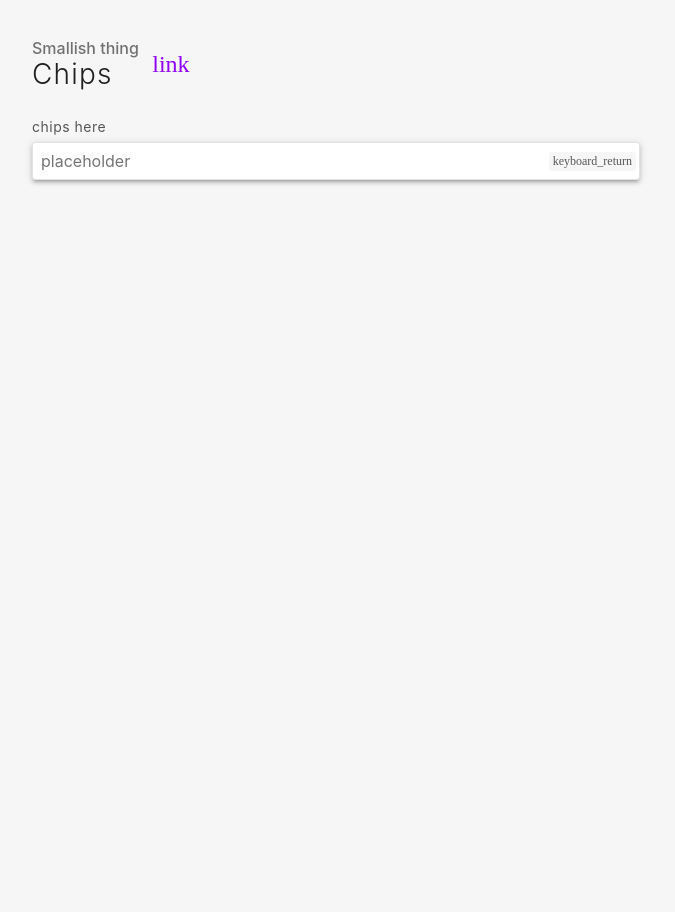
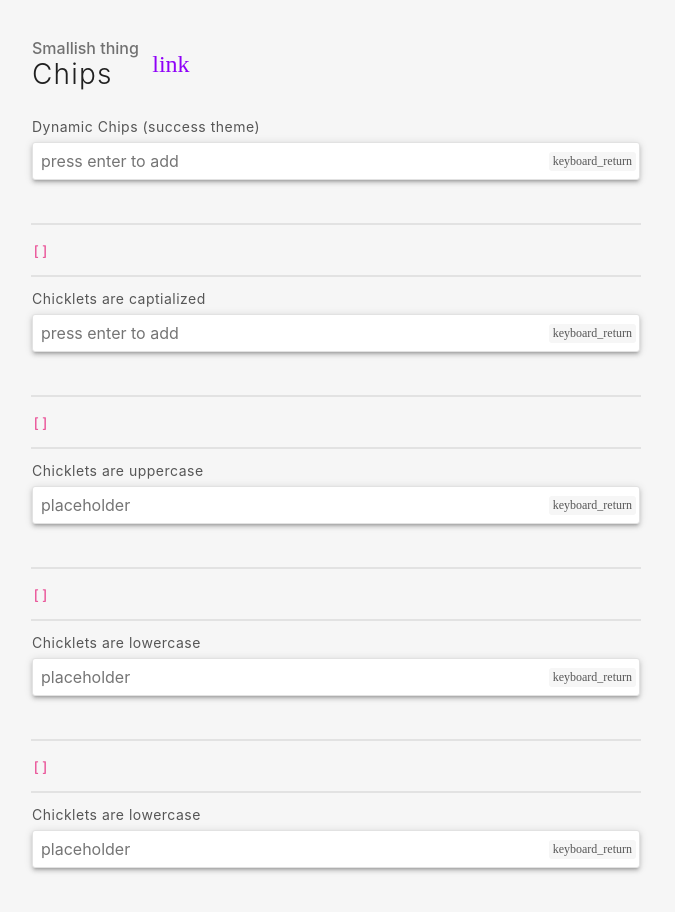
Before and after one commit to strizich/sdui, a Vue app: page /components/form-controls in a window 1280 px wide. Shown: the part 1620-2532 px from the top of the page, without its empty margins (0-675 px from the left). Before the commit the page ends 1860 px from the top, so only its background shows below. Built offline with nearby package versions, Linux system fonts and the light colour scheme.

Commit message:
update chips with more features

```diff
--- a/src/components/ChipsDemo.vue
+++ b/src/components/ChipsDemo.vue
@@ -1,15 +1,63 @@
 <template>
   <div class="demo">
+    <section-header title="Chips" sub-title="Smallish thing" hash="#chips"/>
     <div class="demo__item">
-    <section-header title="Chips" sub-title="Smallish thing" hash="#chips"/>
-    <sd-chip label="chips here" v-model="state.chipsArray" placeholder="placeholder"/>
+      <!-- TODO: snake, camel, and kebab casing options for output -->
+      <!-- TODO: error handling -->
+      <sd-chip
+        label="Dynamic Chips (success theme)"
+        theme="success"
+        v-model="state.chipsArrayFour"
+        placeholder="press enter to add"
+      />
+      <hr class="sd--divider"/>
+        <code>{{state.chipsArrayFour}}</code>
+      <hr class="sd--divider"/>
+      <sd-chip
+        label="Chicklets are captialized"
+        v-model="state.chipsArrayOne"
+        theme="warning"
+        captialize
+        placeholder="press enter to add"
+      />
+      <hr class="sd--divider"/>
+        <code>{{state.chipsArrayOne}}</code>
+      <hr class="sd--divider"/>
+
+      <sd-chip
+        label="Chicklets are uppercase"
+        v-model="state.chipsArrayTwo"
+        uppercase
+        placeholder="placeholder"
+      />
+      <hr class="sd--divider"/>
+        <code>{{state.chipsArrayTwo}}</code>
+      <hr class="sd--divider"/>
+
+      <sd-chip
+        label="Chicklets are lowercase"
+        v-model="state.chipsArrayThree"
+        lowercase
+        placeholder="placeholder"
+      />
+      <hr class="sd--divider"/>
+        <code>{{state.chipsArrayThree}}</code>
+      <hr class="sd--divider"/>
+
+      <sd-chip
+        label="Chicklets are lowercase"
+        v-model="state.chipsArrayThree"
+        :error="true"
+        lowercase
+        placeholder="placeholder"
+      />
     </div>
   </div>
 </template>
 
 <script>
 import SectionHeader from '@/components/SectionHeader'
-import { reactive } from 'vue'
+import { reactive, watch } from 'vue'
 import { SdChip } from '@/library'
 
 export default {
@@ -19,11 +67,20 @@ export default {
   },
   setup () {
     const state = reactive({
-      chipsArray: ['one', 'two', 'three']
+      chipsArrayOne: [],
+      chipsArrayTwo: [],
+      chipsArrayThree: [],
+      chipsArrayFour: [],
+      setting: 'none'
+    })
+
+    watch(() => state.setting, (newValue) => {
+      if (newValue) {
+        state.chipsArray = []
+      }
     })
     return { state }
   }
-
 }
 </script>
 
--- a/src/library/components/SdChicklet/SdChip.vue
+++ b/src/library/components/SdChicklet/SdChip.vue
@@ -1,18 +1,19 @@
 <template>
   <div class="sd--chip">
     <sd-field
+      ref="inputRef"
       :label="label"
-      ref="inputRef"
+      :set-focus="state.focusInput"
+      :placeholder="placeholder"
       @keyup.enter="handleEnter"
       @keydown.delete="handleBackspace"
+      @blur="handleBlur"
       v-model="state.inputVal"
-      :error="error"
-      :placeholder="placeholder"
     >
     <template #addon>
       <transition-group name="fade">
         <sd-chicklet
-          :theme="state.duplicatedChip === chip ? 'danger' : 'primary'"
+          :theme="state.duplicatedChip === chip ? 'danger' : theme"
           @click="removeChip(chip)"
           dismissable
            v-for="(chip, index) in state.chipList"
@@ -27,7 +28,7 @@
 </template>
 
 <script>
-import { defineComponent, reactive, computed, watch, ref } from 'vue'
+import { defineComponent, reactive, computed, watch, ref, nextTick } from 'vue'
 import { SdChicklet, SdField } from '@/library'
 
 export default defineComponent({
@@ -36,7 +37,14 @@ export default defineComponent({
   props: {
     label: String,
     placeholder: String,
+    theme: {
+      type: String,
+      default: 'primary'
+    },
     error: [Boolean, String],
+    uppercase: Boolean,
+    lowercase: Boolean,
+    captialize: Boolean,
     checkDuplicated: {
       type: Boolean,
       default: true
@@ -50,12 +58,13 @@ export default defineComponent({
     const state = reactive({
       inputVal: '',
       chipList: [],
-      duplicatedChip: null
+      duplicatedChip: null,
+      focusInput: null
     })
 
     const handleEnter = (e) => {
       if (!state.duplicatedChip && state.inputVal) {
-        state.chipList.push(state.inputVal)
+        state.chipList.push(formattedInputVal.value)
         state.inputVal = ''
         emit('update:modelValue', state.chipList)
         emit('inset', state.chipList)
@@ -67,25 +76,38 @@ export default defineComponent({
       state.chipList.splice(index, 1)
       emit('update:modelValue', state.chipList)
       emit('delete', chip, index)
-      // nextTick(() => inputRef.value.input.focus())
+      nextTick(() => {
+        state.focusInput = true
+      })
+    }
+
+    const handleBlur = () => {
+      if (state.focusInput) {
+        state.focusInput = false
+      }
     }
 
     const formattedInputVal = computed(() => {
-      console.log('formatted')
+      if (props.captialize) {
+        return state.inputVal.charAt(0).toUpperCase() + state.inputVal.slice(1)
+      }
+      if (props.uppercase) {
+        return state.inputVal.toUpperCase()
+      }
+      if (props.lowercase) {
+        return state.inputVal.toLowerCase()
+      }
       return state.inputVal
     })
 
     const checkDuplicate = () => {
       if (!state.chipList.includes(formattedInputVal.value)) {
-        console.log('dupe null')
         state.duplicatedChip = null
         return false
       }
       if (!props.checkDuplicated) {
-        console.log('props dupe false')
         return false
       }
-      console.log(formattedInputVal.value)
       state.duplicatedChip = formattedInputVal.value
     }
 
@@ -96,11 +118,14 @@ export default defineComponent({
     }
 
     watch(() => state.inputVal, () => {
-      console.log('yo')
       checkDuplicate()
     })
 
-    return { state, handleEnter, handleBackspace, removeChip, inputRef, checkDuplicate }
+    watch(() => props.modelValue, () => {
+      state.chipList = props.modelValue
+    })
+
+    return { state, handleEnter, handleBackspace, removeChip, inputRef, checkDuplicate, handleBlur }
   }
 })
 </script>
--- a/src/library/components/SdField/SdField.vue
+++ b/src/library/components/SdField/SdField.vue
@@ -5,7 +5,7 @@
       <div :class="[inputClasses]">
         <slot name="addon"/>
         <input
-
+          ref="inputRef"
           :id="id"
           :type="type"
           :name="name"
@@ -23,7 +23,7 @@
 </template>
 
 <script>
-import { defineComponent, reactive, computed, toRefs } from 'vue'
+import { defineComponent, reactive, computed, toRefs, watch, ref } from 'vue'
 import SdUuid from '@/library/core/utilities/SdUuid'
 import SdLabel from './SdLabel'
 import SdError from './SdError'
@@ -41,6 +41,7 @@ export default defineComponent({
     label: String,
     name: String,
     value: [String, Number],
+    setFocus: Boolean,
     placeholder: String,
     disabled: Boolean,
     type: {
@@ -55,6 +56,8 @@ export default defineComponent({
   },
 
   setup (props, { emit }) {
+    const inputRef = ref(null)
+
     const state = reactive({
       touched: false,
       focused: false
@@ -109,6 +112,13 @@ export default defineComponent({
       }
     })
 
+    watch(() => props.setFocus, () => {
+      state.focused = props.setFocus
+      if (props.setFocus) {
+        inputRef.value.focus()
+      }
+    })
+
     return {
       ...toRefs(state),
       rootClasses,
@@ -117,7 +127,8 @@ export default defineComponent({
       handleTouched,
       handleFocused,
       isErrorString,
-      handleValidation
+      handleValidation,
+      inputRef
     }
   },
   components: {
```
